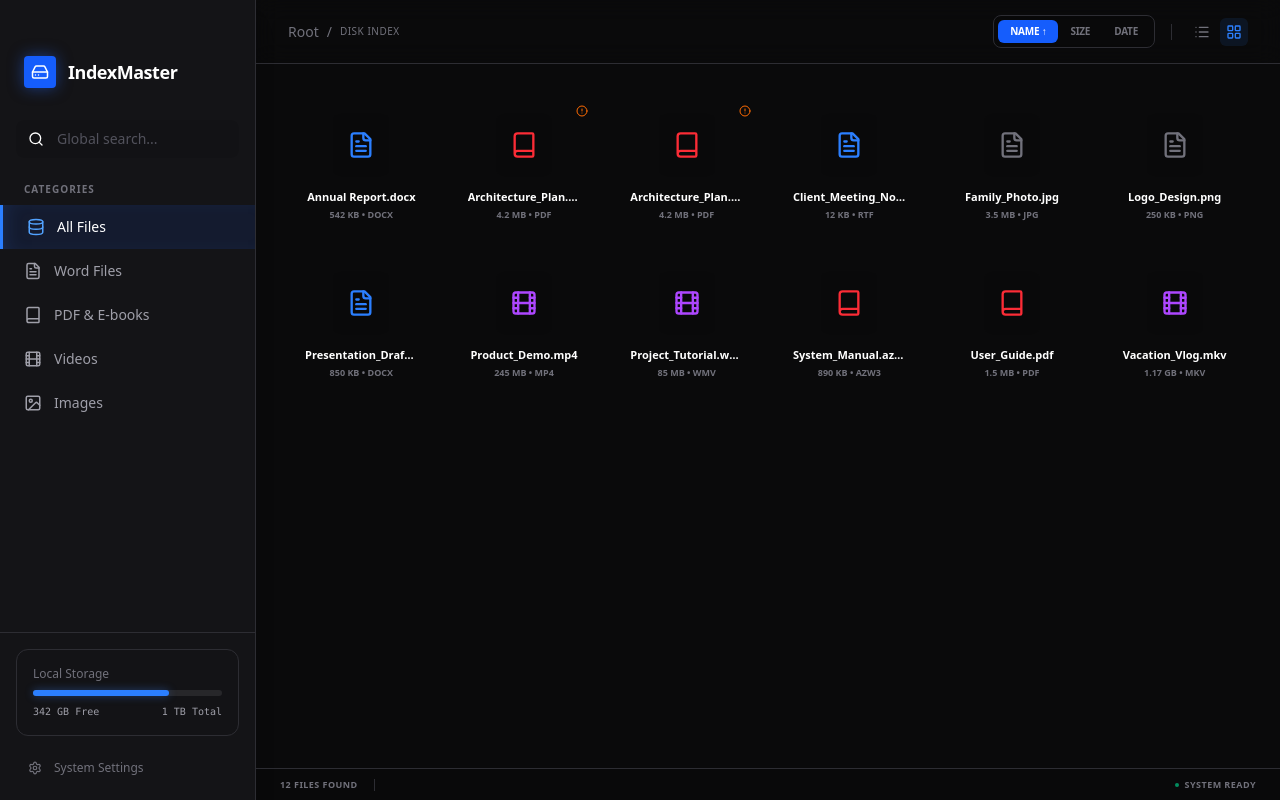
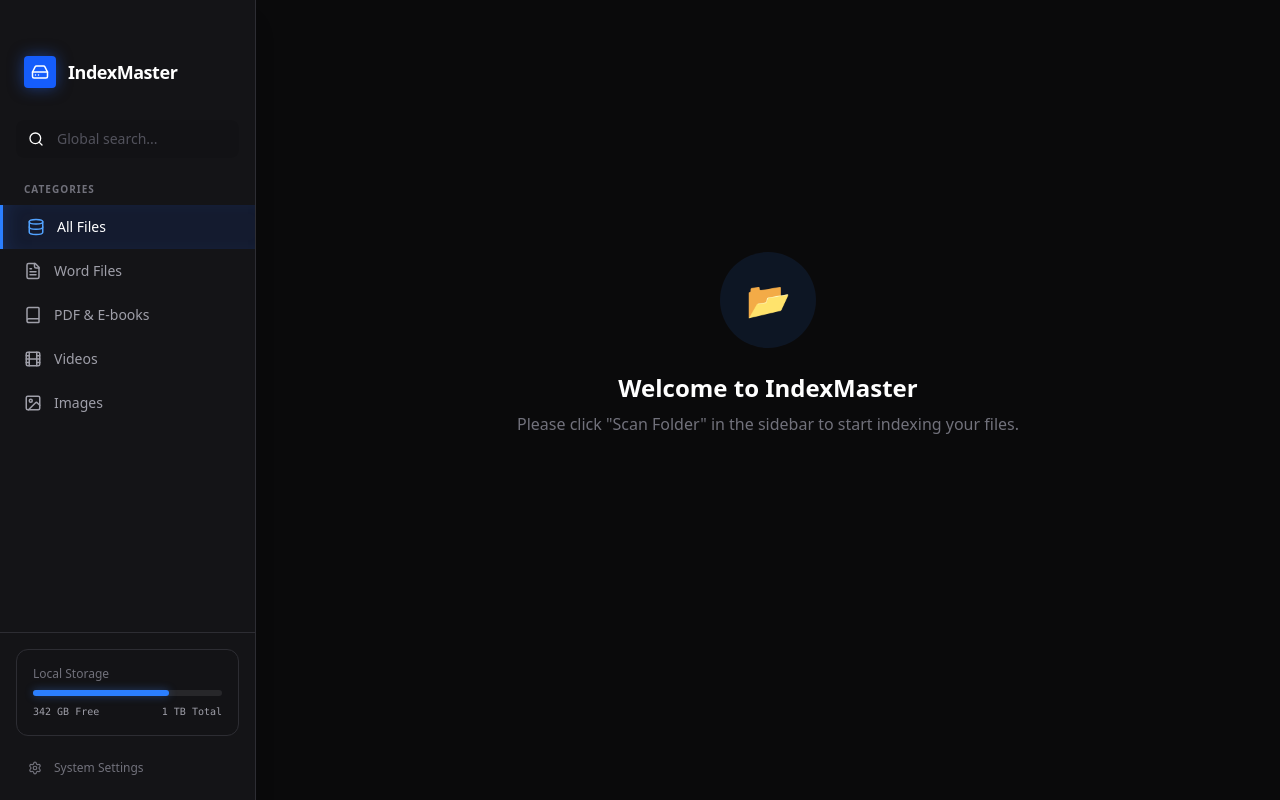
Before and after one commit to SAADA-CLINIC/Index-Master, a React (Vite) app: page / in a window 1280 px wide. Built offline with nearby package versions, Linux system fonts and the light colour scheme.

Commit message:
Update App.tsx

```diff
--- a/src/App.tsx
+++ b/src/App.tsx
@@ -4,7 +4,6 @@ import SplashScreen from './components/SplashScreen';
 import Sidebar from './components/Sidebar';
 import FileGrid from './components/FileGrid';
 import { FileItem, FileCategory, ViewMode, SortField, SortOrder } from './types';
-import { MOCK_FILES_DATA } from './constants';
 
 export default function App() {
   const [isLoaded, setIsLoaded] = React.useState(false);
@@ -14,51 +13,59 @@ export default function App() {
   const [sortField, setSortField] = React.useState<SortField>('name');
   const [sortOrder, setSortOrder] = React.useState<SortOrder>('asc');
 
-  // Format initial mock data to our interface
-  const initialFiles: FileItem[] = React.useMemo(() => {
-    const files = MOCK_FILES_DATA.map((f, i) => {
+  // مساحة تخزين الملفات الحقيقية (بدل البيانات الوهمية)
+  const [localFiles, setLocalFiles] = React.useState<FileItem[]>([]);
+
+  // دالة فهرسة المجلدات الحقيقية من الهارد ديسك
+  const handleFolderScan = (event: React.ChangeEvent<HTMLInputElement>) => {
+    const files = event.target.files;
+    if (!files) return;
+
+    // تحويل الملفات الحقيقية للصيغة اللي بيفهمها البرنامج
+    const parsedFiles: FileItem[] = Array.from(files).map((file, i) => {
+      const f = file as any; // To access electron absolute path
       const ext = f.name.substring(f.name.lastIndexOf('.')).toLowerCase();
-      let category: FileCategory = 'Word Files'; // Default fallback
+      let category: FileCategory = 'Word Files';
 
-      // هنا حددنا الأقسام بناءً على الامتداد
-      if (ext === '.pdf' || ext === '.epub' || ext === '.azw3' || ext === '.mobi') category = 'PDF & E-books';
+      if (['.pdf', '.epub', '.azw3', '.mobi'].includes(ext)) category = 'PDF & E-books';
       else if (['.mp4', '.mkv', '.avi', '.mov', '.wmv'].includes(ext)) category = 'Videos';
-      // السطر الجديد اللي بيتعرف على الصور
       else if (['.jpg', '.jpeg', '.png', '.gif', '.bmp', '.webp', '.svg', '.ico'].includes(ext)) category = 'Images';
+      else category = 'All';
 
       return {
-        id: `file-${i}`,
+        id: `file-${Date.now()}-${i}`,
         name: f.name,
-        path: f.path,
+        path: f.path || f.webkitRelativePath || f.name, // سحب المسار الحقيقي للملف
         size: f.size,
-        dateModified: new Date(f.date),
+        dateModified: new Date(f.lastModified),
         category,
         extension: ext
       };
-    });
+    }).filter(f => f.category !== 'All'); // استبعاد الملفات غير المدعومة لتخفيف الضغط
 
-    // Detect duplicates by name and size
+    // اكتشاف الملفات المكررة بناءً على الاسم والحجم
     const fileMap = new Map<string, number>();
-    files.forEach(f => {
+    parsedFiles.forEach(f => {
       const uniqueKey = `${f.name}-${f.size}`;
       fileMap.set(uniqueKey, (fileMap.get(uniqueKey) || 0) + 1);
     });
-    return files.map(f => ({
+
+    const finalFiles = parsedFiles.map(f => ({
       ...f,
       isDuplicate: fileMap.get(`${f.name}-${f.size}`)! > 1
     }));
-  }, []);
 
-  // Filtering and Sorting logic
+    setLocalFiles(finalFiles);
+  };
+
+  // الفلترة والترتيب بناءً على الملفات الحقيقية
   const filteredAndSortedFiles = React.useMemo(() => {
-    let result = [...initialFiles];
+    let result = [...localFiles];
 
-    // Filter by Category
     if (activeCategory !== 'All') {
       result = result.filter(f => f.category === activeCategory);
     }
 
-    // Filter by Search Query
     if (searchQuery) {
       const query = searchQuery.toLowerCase();
       result = result.filter(f =>
@@ -68,7 +75,6 @@ export default function App() {
       );
     }
 
-    // Sort
     result.sort((a, b) => {
       let comparison = 0;
       if (sortField === 'name') {
@@ -82,7 +88,7 @@ export default function App() {
     });
 
     return result;
-  }, [initialFiles, activeCategory, searchQuery, sortField, sortOrder]);
+  }, [localFiles, activeCategory, searchQuery, sortField, sortOrder]);
 
   return (
     <div className="min-h-screen bg-bg-deep">
@@ -98,9 +104,20 @@ export default function App() {
           onCategoryChange={setActiveCategory}
           searchQuery={searchQuery}
           onSearchChange={setSearchQuery}
+          onScanFolder={handleFolderScan} // ربط زرار الفهرسة
         />
 
-        <div className="ml-64 flex-1">
+        <div className="ml-64 flex-1 p-6">
+          {localFiles.length === 0 ? (
+            // الشاشة الترحيبية قبل إضافة أي ملفات
+            <div className="flex flex-col items-center justify-center h-[80vh] text-zinc-500">
+              <div className="w-24 h-24 mb-6 rounded-full bg-blue-500/10 flex items-center justify-center">
+                <span className="text-4xl">📂</span>
+              </div>
+              <h2 className="text-2xl font-bold text-text-main mb-2">Welcome to IndexMaster</h2>
+              <p>Please click "Scan Folder" in the sidebar to start indexing your files.</p>
+            </div>
+          ) : (
             <FileGrid
               files={filteredAndSortedFiles}
               viewMode={viewMode}
@@ -110,6 +127,7 @@ export default function App() {
               sortOrder={sortOrder}
               onToggleSortOrder={() => setSortOrder(prev => prev === 'asc' ? 'desc' : 'asc')}
             />
+          )}
         </div>
       </div>
     </div>
```
Lines whose indentation alone changed are shown as unchanged.
